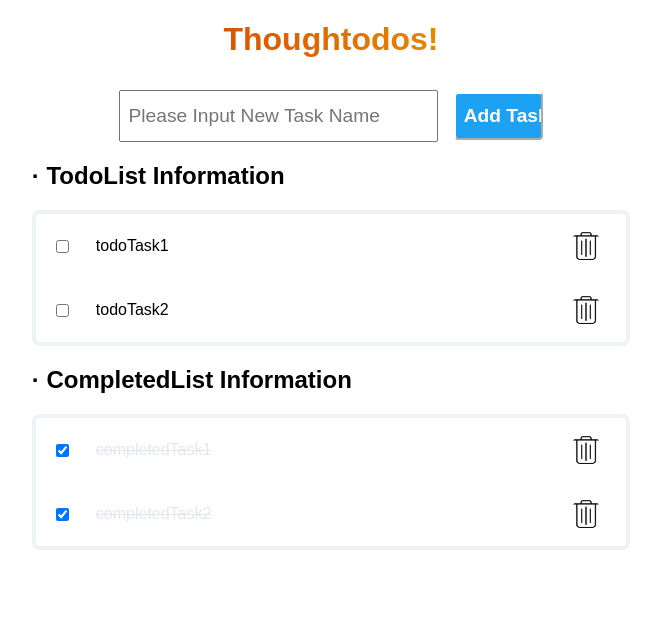
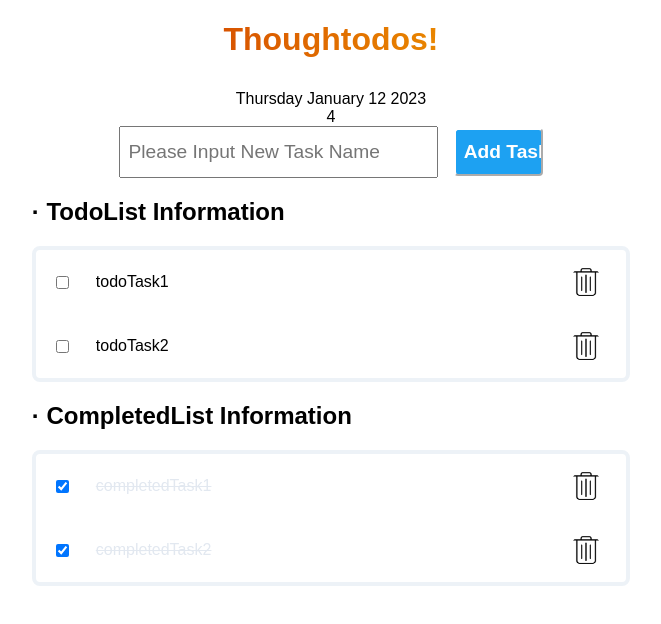
Before and after one commit to charlotte-xiao/thoughtodos, a React (Create React App) app: page / in a window 1280 px wide. Shown: the top 624 px of the page, without its empty margins (309-970 px from the left). Built offline with nearby package versions, Linux system fonts and the light colour scheme.

Commit message:
<feat, xs, [E-8]>: add total amount and time

```diff
--- a/src/component/AddTask/index.tsx
+++ b/src/component/AddTask/index.tsx
@@ -5,6 +5,8 @@ import {ACTION_TYPE} from "../../constants/ActionType";
 import {connect} from "react-redux";
 import {TaskAction, TaskDispatch} from "../../store/Store";
 import {Action} from "@reduxjs/toolkit";
+import moment from "moment";
+import TaskList from "../../models/TaskList";
 
 const Input = styled.input`
   font-size: larger;
@@ -27,6 +29,7 @@ const Button = styled.input`
 `;
 
 type AddTaskProps = {
+    amount: number
     handleAddTask(taskName: string): void;
 }
 
@@ -52,12 +55,20 @@ class AddTaskComponent extends React.Component<AddTaskProps, AddTaskState> {
     render() {
         return (
             <>
+                <div>{moment().format('dddd MMMM D YYYY')}</div>
+                <div>{this.props.amount}</div>
                 <Input type="text" value={this.state.taskName} onChange={this.handleChangeTaskName}
                        placeholder="Please Input New Task Name"/>
                 <Button type="button" onClick={this.handleAddTask} value="Add Task"/>
             </>);
     }
 
+}
+
+const mapStateToProps = (state: TaskList) => {
+    return {
+        amount: state.todoList.length + state.completedList.length,
+    }
 }
 
 const mapDispatchToProps = (dispatch: TaskDispatch) => {
@@ -74,4 +85,4 @@ const mapDispatchToProps = (dispatch: TaskDispatch) => {
     }
 }
 
-export default connect(null, mapDispatchToProps)(AddTaskComponent);
+export default connect(mapStateToProps, mapDispatchToProps)(AddTaskComponent);
```
